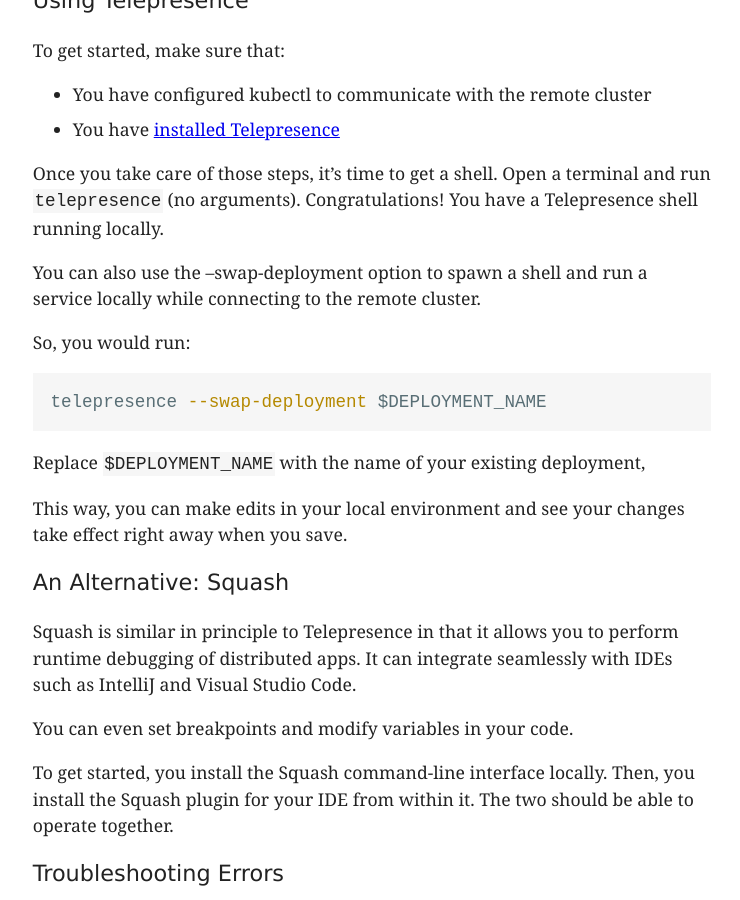
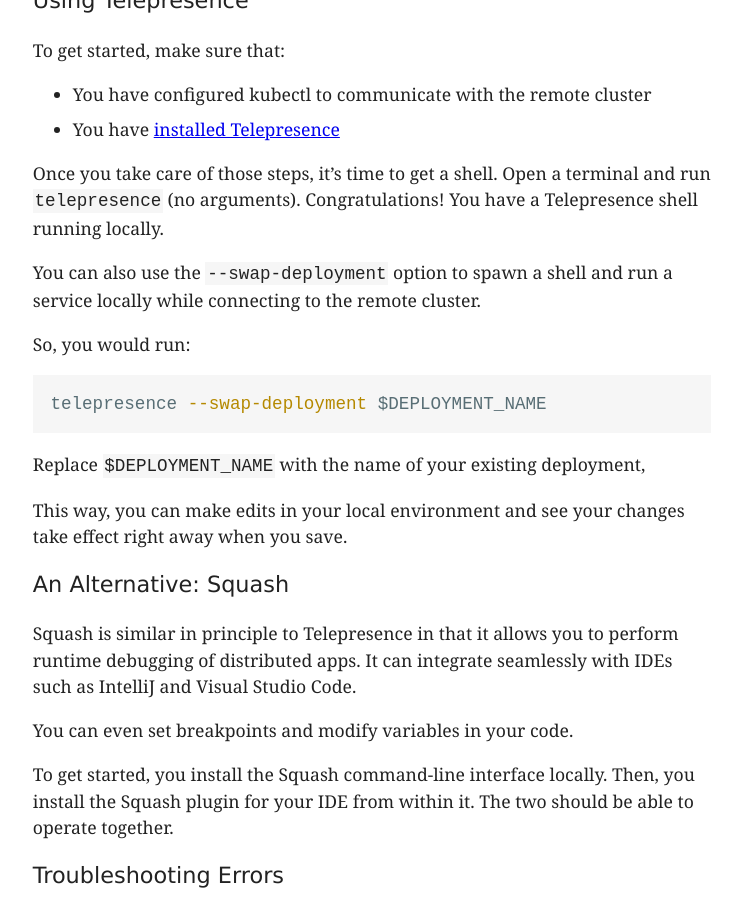
Before and after one commit to jborjon/jborjon.github.io, a Jekyll site: the page built from portfolio/troubleshooting-how-to-debug-microservices-on-kubernetes.md, in a window 1280 px wide and 900 px high, scrolled down 2214 px. Shown: the whole window, without its empty margins (268-1008 px from the left). Built offline with Jekyll 4.4.1, drawn with Linux system fonts in a browser that asks for light colours; some web fonts are replaced.

Commit message:
Add inline code to article

```diff
--- a/portfolio/troubleshooting-how-to-debug-microservices-on-kubernetes.md
+++ b/portfolio/troubleshooting-how-to-debug-microservices-on-kubernetes.md
@@ -51,7 +51,7 @@
 
 Once you take care of those steps, it’s time to get a shell. Open a terminal and run `telepresence` (no arguments). Congratulations! You have a Telepresence shell running locally.
 
-You can also use the --swap-deployment option to spawn a shell and run a service locally while connecting to the remote cluster.
+You can also use the `--swap-deployment` option to spawn a shell and run a service locally while connecting to the remote cluster.
 
 So, you would run:
 
```
